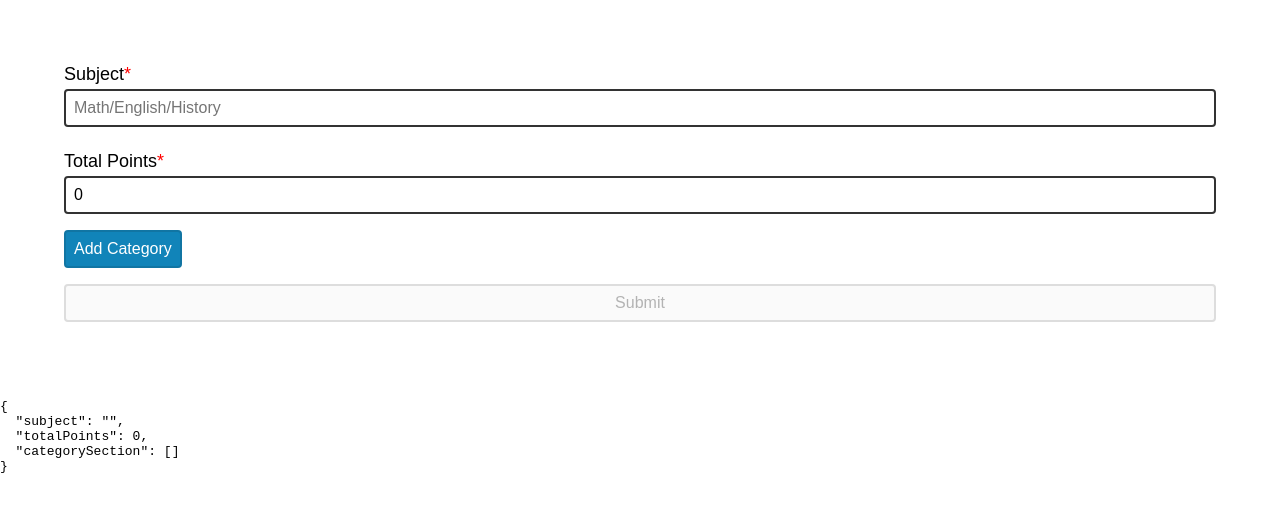
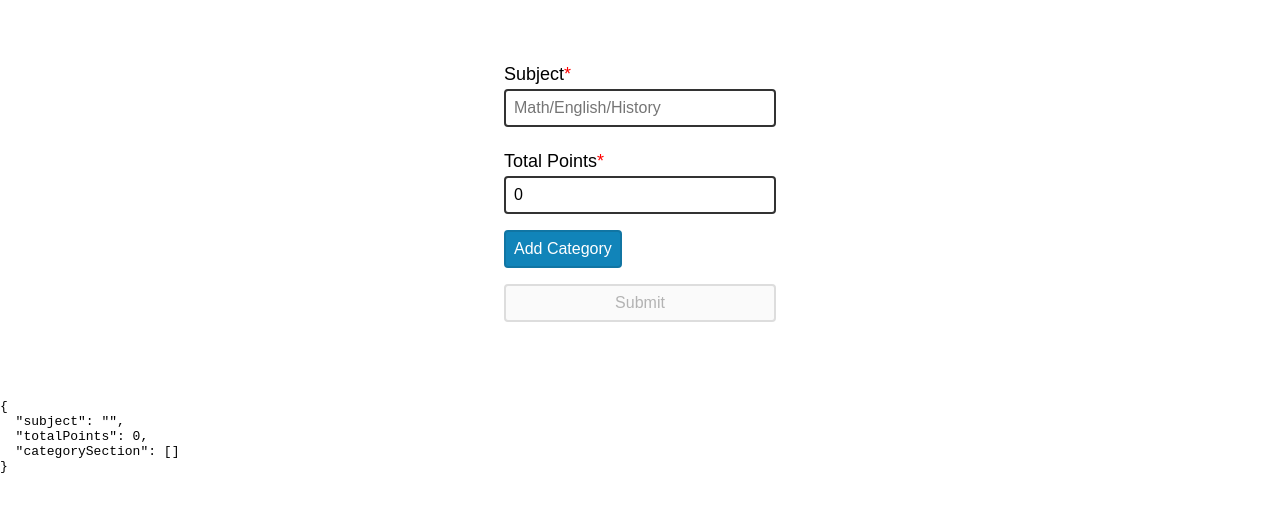
Before and after one commit to Mateaus/Total-Grade-Calculator, an Angular app: page /subject-section in a window 1280 px wide. Shown: the top 512 px of the page. Built offline with nearby package versions, Linux system fonts and the light colour scheme.

Commit message:
Added fixed width.

```diff
--- a/src/app/modules/subject-section/subject-section.component.scss
+++ b/src/app/modules/subject-section/subject-section.component.scss
@@ -1,6 +1,8 @@
 :host {
 
    .form-container {
+       width: 400px;
+       margin: 0 auto;
        padding: 64px;
 
        .form-controllers {
```
